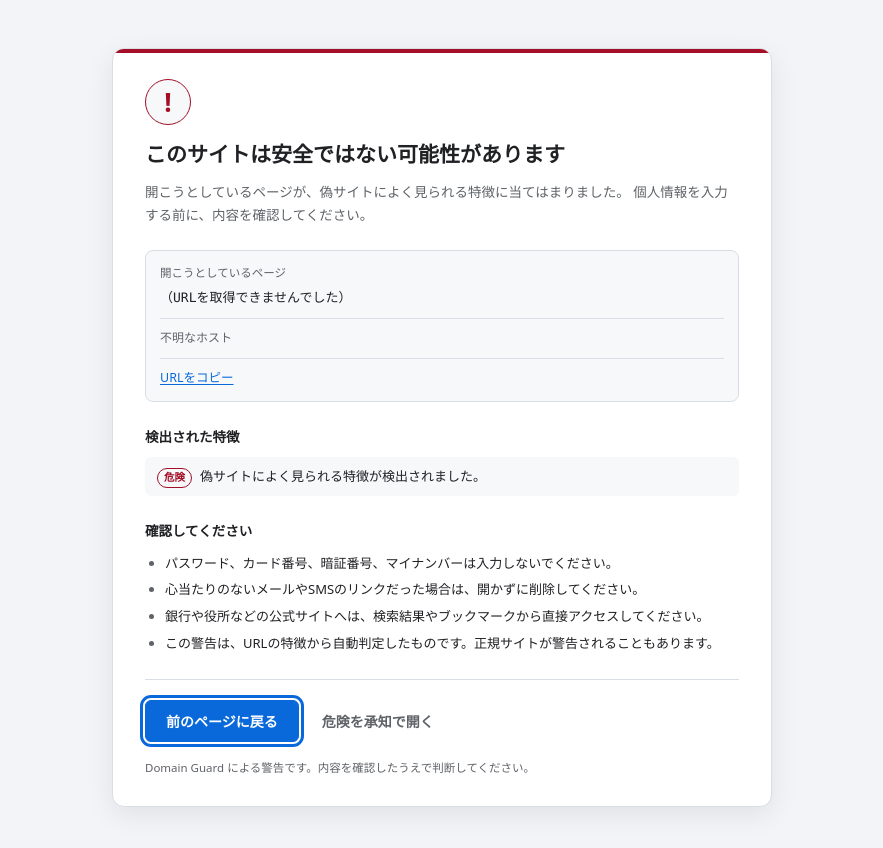
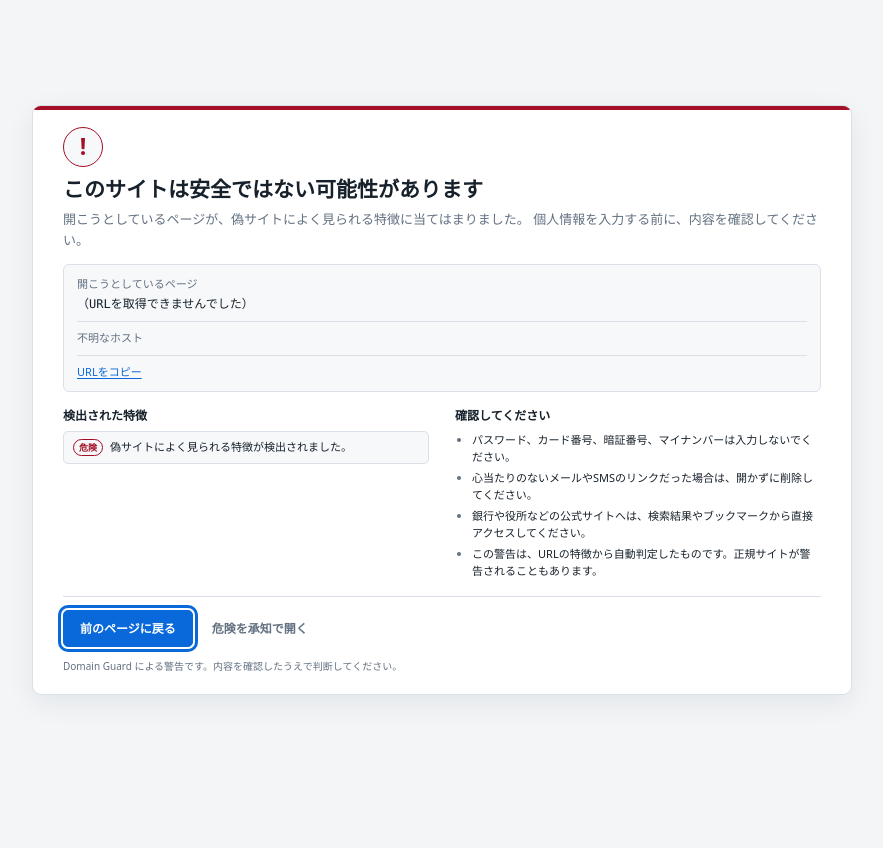
Before and after one commit to akiy2009/domain-guard, a website with bundled scripts: page warning/warning.html in a window 1280 px wide. Shown: the whole page, without its empty margins (198-1081 px from the left). After the commit the page ends 800 px from the top, so only its background shows below. Built offline with nearby package versions, Linux system fonts and the light colour scheme; some packages are replaced by stand-ins of ours.

Commit message:
Fit warning screen to viewport without desktop scrolling

```diff
--- a/warning/warning.css
+++ b/warning/warning.css
@@ -1,370 +1,138 @@
 :root {
-  color-scheme: light dark;
-
-  --bg: #f2f4f7;
+  color-scheme: light;
+  --bg: #f3f5f7;
   --card: #ffffff;
-  --text: #202124;
-  --muted: #5f6368;
-  --border: #d8dee4;
+  --text: #17212b;
+  --muted: #637181;
+  --border: #d9e0e7;
   --subtle: #f6f8fa;
-
-  --accent: #0969da;
-  --on-accent: #ffffff;
-  --header: #263238;
-  --on-header: #ffffff;
-
-  --safe: #1a7f37;
-  --low: #9a6700;
-  --medium: #bc4c00;
-  --high: #cf222e;
-  --danger: #a40e26;
+  --accent: #1769aa;
+  --safe: #21845b;
+  --low: #a36b12;
+  --medium: #bd5a21;
+  --high: #c33c46;
+  --danger: #982b36;
 }
-
 :root[data-theme="dark"] {
-  --bg: #101418;
-  --card: #1b2127;
-  --text: #e6edf3;
-  --muted: #9aa7b4;
-  --border: #333d47;
-  --subtle: #232b33;
+  color-scheme: dark;
+  --bg: #11171d;
+  --card: #1b232b;
+  --text: #edf2f7;
+  --muted: #a4b0bc;
+  --border: #35414d;
+  --subtle: #232d37;
 }
-
-* {
-  box-sizing: border-box;
-  margin: 0;
-  padding: 0;
-}
-
+* { box-sizing: border-box; margin: 0; padding: 0; }
+html { min-height: 100%; }
 body {
   min-height: 100vh;
+  min-height: 100svh;
   display: flex;
   justify-content: center;
-  align-items: flex-start;
-  padding: 48px 16px;
+  align-items: center;
+  padding: clamp(12px, 2.5vh, 26px) 16px;
   background: var(--bg);
   color: var(--text);
   font-family: "Hiragino Sans", "Yu Gothic UI", "Meiryo", system-ui, -apple-system, sans-serif;
   font-size: 14px;
-  line-height: 1.75;
+  line-height: 1.6;
 }
-
 .page {
-  width: 100%;
-  max-width: 660px;
-  padding: 0 32px 28px;
+  width: min(100%, 820px);
+  padding: 0 30px 20px;
   background: var(--card);
   border: 1px solid var(--border);
-  border-radius: 12px;
+  border-radius: 9px;
   overflow: hidden;
-  box-shadow: 0 8px 28px rgb(0 0 0 / 8%);
+  box-shadow: 0 8px 28px rgb(20 34 48 / 7%);
+  display: grid;
+  grid-template-columns: minmax(0, 1fr) minmax(0, 1fr);
+  column-gap: 26px;
+  align-content: start;
 }
-
-.bar {
-  height: 4px;
-  margin: 0 -32px 26px;
-  background: var(--danger);
+.bar, .alert-icon, h1, .lead, .target, .actions, .foot { grid-column: 1 / -1; }
+.bar { height: 4px; margin: 0 -30px 17px; background: var(--danger); }
+.alert-icon {
+  display: flex; align-items: center; justify-content: center;
+  width: 40px; height: 40px; margin-bottom: 8px;
+  border-radius: 50%; background: var(--subtle);
+  border: 1px solid var(--danger); color: var(--danger);
+  font-size: 23px; font-weight: 800; line-height: 1;
 }
-
-.alert-icon {
-  display: flex;
-  align-items: center;
-  justify-content: center;
-  width: 46px;
-  height: 46px;
-  margin-bottom: 14px;
-  border-radius: 50%;
-  background: var(--subtle);
-  border: 1px solid var(--danger);
-  color: var(--danger);
-  font-size: 26px;
-  font-weight: 800;
-  line-height: 1;
+h1 { margin-bottom: 5px; font-size: clamp(18px, 2.2vw, 21px); font-weight: 750; line-height: 1.4; }
+.lead { margin-bottom: 13px; color: var(--muted); font-size: 13px; }
+.target {
+  margin-bottom: 14px; padding: 10px 13px;
+  background: var(--subtle); border: 1px solid var(--border); border-radius: 6px;
 }
-
-h1 {
-  margin-bottom: 10px;
-  font-size: 21px;
-  font-weight: 700;
-  line-height: 1.5;
-}
-
-.lead {
-  margin-bottom: 22px;
-  color: var(--muted);
-  font-size: 13.5px;
-}
-
-.target {
-  margin-bottom: 24px;
-  padding: 12px 14px;
-  background: var(--subtle);
-  border: 1px solid var(--border);
-  border-radius: 8px;
-}
-
-.label {
-  margin-bottom: 4px;
-  color: var(--muted);
-  font-size: 11.5px;
-}
-
-.url {
-  color: var(--text);
-  font-family: ui-monospace, "Cascadia Mono", Consolas, monospace;
-  font-size: 13px;
-  word-break: break-all;
-}
-
-.meta {
-  display: flex;
-  align-items: center;
-  gap: 10px;
-  margin-top: 8px;
-  padding-top: 8px;
-  border-top: 1px solid var(--border);
-  font-size: 12px;
-}
-
-.host {
-  color: var(--muted);
-  word-break: break-all;
-}
-
-.score {
-  margin-left: auto;
-  color: var(--danger);
-  font-weight: 700;
-  white-space: nowrap;
-}
-
-.target-extra {
-  margin-top: 8px;
-  padding-top: 8px;
-  border-top: 1px dashed var(--border);
-  color: var(--muted);
-  font-size: 12px;
-}
-
-.target-extra p + p {
-  margin-top: 2px;
-}
-
-.target-actions {
-  display: flex;
-  align-items: center;
-  flex-wrap: wrap;
-  gap: 14px;
-  margin-top: 10px;
-  padding-top: 8px;
-  border-top: 1px solid var(--border);
-}
-
-.link-btn {
-  padding: 0;
-  background: none;
-  border: none;
-  color: var(--accent);
-  font: inherit;
-  font-size: 12.5px;
-  text-decoration: underline;
-  text-underline-offset: 2px;
-  cursor: pointer;
-}
-
-.link-btn:hover {
-  text-decoration-thickness: 2px;
-}
-
-.link-btn:focus-visible {
-  outline: 2px solid var(--accent);
-  outline-offset: 3px;
-  border-radius: 3px;
-}
-
-.copy-status {
-  color: var(--safe);
-  font-size: 12px;
-}
-
-.copy-status.error {
-  color: var(--danger);
-}
-
-.section {
-  margin-bottom: 24px;
-}
-
-.section h2 {
-  margin-bottom: 8px;
-  font-size: 13.5px;
-  font-weight: 700;
-}
-
-.reasons {
-  display: flex;
-  flex-direction: column;
-  gap: 6px;
-  list-style: none;
-}
-
-.reasons li {
-  display: flex;
-  align-items: baseline;
-  gap: 8px;
-  padding: 8px 12px;
-  background: var(--subtle);
-  border-radius: 6px;
-  font-size: 13px;
-}
-
-.reason-badge {
-  flex-shrink: 0;
-  min-width: 2.6em;
-  padding: 1px 6px;
-  border: 1px solid currentcolor;
-  border-radius: 999px;
-  font-size: 10.5px;
-  font-weight: 700;
-  line-height: 1.5;
-  text-align: center;
-}
-
+.label { margin-bottom: 3px; color: var(--muted); font-size: 11px; }
+.url { color: var(--text); font-family: ui-monospace, "Cascadia Mono", Consolas, monospace; font-size: 12px; overflow-wrap: anywhere; }
+.meta { display: flex; align-items: center; gap: 10px; margin-top: 7px; padding-top: 7px; border-top: 1px solid var(--border); font-size: 11px; }
+.host { color: var(--muted); overflow-wrap: anywhere; }
+.score { margin-left: auto; color: var(--danger); font-weight: 750; white-space: nowrap; }
+.target-extra { margin-top: 7px; padding-top: 7px; border-top: 1px dashed var(--border); color: var(--muted); font-size: 11px; overflow-wrap: anywhere; }
+.target-extra p + p { margin-top: 2px; }
+.target-actions { display: flex; align-items: center; flex-wrap: wrap; gap: 13px; margin-top: 8px; padding-top: 7px; border-top: 1px solid var(--border); }
+.link-btn { padding: 0; background: none; border: none; color: var(--accent); font: inherit; font-size: 11px; text-decoration: underline; text-underline-offset: 2px; cursor: pointer; }
+.link-btn:hover { text-decoration-thickness: 2px; }
+.link-btn:focus-visible { outline: 2px solid var(--accent); outline-offset: 3px; border-radius: 3px; }
+.copy-status { color: var(--safe); font-size: 11px; }
+.copy-status.error { color: var(--danger); }
+.section { min-width: 0; margin-bottom: 13px; }
+.section h2 { margin-bottom: 6px; font-size: 12px; font-weight: 750; }
+.reasons { display: flex; flex-direction: column; gap: 5px; list-style: none; }
+.reasons li { display: flex; align-items: flex-start; gap: 7px; padding: 7px 9px; background: var(--subtle); border: 1px solid var(--border); border-radius: 5px; font-size: 11px; line-height: 1.5; }
+.reason-badge { flex-shrink: 0; min-width: 2.6em; padding: 1px 5px; border: 1px solid currentColor; border-radius: 999px; font-size: 9px; font-weight: 750; line-height: 1.5; text-align: center; }
 .reasons li.danger .reason-badge { color: var(--danger); }
 .reasons li.high .reason-badge { color: var(--high); }
 .reasons li.medium .reason-badge { color: var(--medium); }
 .reasons li.low .reason-badge { color: var(--low); }
 .reasons li.info .reason-badge { color: var(--muted); }
-
-.reason-text {
-  min-width: 0;
-  word-break: break-word;
+.reason-text { min-width: 0; overflow-wrap: anywhere; }
+.tips ul { padding-left: 17px; font-size: 11px; line-height: 1.55; }
+.tips li { margin-bottom: 4px; }
+.tips li::marker { color: var(--muted); }
+.actions { display: flex; align-items: center; flex-wrap: wrap; gap: 12px; padding-top: 13px; border-top: 1px solid var(--border); }
+.btn { padding: 8px 16px; border: 1px solid var(--border); border-radius: 5px; background: var(--card); color: var(--text); font: inherit; font-size: 12px; font-weight: 650; cursor: pointer; }
+.btn:hover { filter: brightness(.96); }
+.btn:focus-visible { outline: 3px solid var(--accent); outline-offset: 2px; }
+.btn:disabled { opacity: .6; cursor: default; }
+.btn.primary { background: var(--accent); border-color: var(--accent); color: #fff; }
+.btn.text { padding: 8px 6px; background: none; border-color: transparent; color: var(--muted); }
+.btn.text:hover { text-decoration: underline; }
+.btn.danger { background: var(--danger); border-color: var(--danger); color: #fff; }
+.confirm { grid-column: 1 / -1; margin-top: 12px; padding: 12px 14px; background: var(--subtle); border: 1px solid var(--danger); border-radius: 6px; }
+.confirm h2 { margin-bottom: 5px; font-size: 13px; font-weight: 750; }
+.confirm p { color: var(--muted); font-size: 11px; }
+.confirm-actions { display: flex; flex-wrap: wrap; gap: 9px; margin-top: 10px; }
+.foot { margin-top: 11px; color: var(--muted); font-size: 10px; }
+@media (max-width: 680px) {
+  body { align-items: flex-start; padding: 12px 10px; }
+  .page { display: block; padding: 0 18px 18px; border-radius: 7px; }
+  .bar { margin-right: -18px; margin-left: -18px; }
+  .section { margin-bottom: 16px; }
+  .actions .btn.primary { flex: 1 1 100%; }
 }
-
-.tips ul {
-  padding-left: 20px;
-  font-size: 13px;
+@media (max-height: 760px) and (min-width: 681px) {
+  body { padding-top: 8px; padding-bottom: 8px; }
+  .page { padding-bottom: 12px; }
+  .bar { margin-bottom: 11px; }
+  .alert-icon { width: 34px; height: 34px; margin-bottom: 5px; font-size: 20px; }
+  h1 { font-size: 18px; margin-bottom: 3px; }
+  .lead { margin-bottom: 9px; font-size: 12px; }
+  .target { margin-bottom: 9px; padding: 8px 10px; }
+  .section { margin-bottom: 8px; }
+  .reasons { gap: 3px; }
+  .reasons li { padding: 5px 7px; }
+  .tips ul { line-height: 1.4; }
+  .tips li { margin-bottom: 2px; }
+  .actions { padding-top: 9px; }
+  .foot { margin-top: 7px; }
 }
-
-.tips li {
-  margin-bottom: 4px;
+@media (max-width: 380px) {
+  .page { padding-right: 14px; padding-left: 14px; }
+  .bar { margin-right: -14px; margin-left: -14px; }
+  .meta { align-items: flex-start; flex-direction: column; gap: 3px; }
+  .score { margin-left: 0; }
 }
-
-.tips li::marker {
-  color: var(--muted);
-}
-
-.actions {
-  display: flex;
-  align-items: center;
-  flex-wrap: wrap;
-  gap: 14px;
-  padding-top: 20px;
-  border-top: 1px solid var(--border);
-}
-
-.btn {
-  padding: 10px 20px;
-  border: 1px solid var(--border);
-  border-radius: 6px;
-  background: var(--card);
-  color: var(--text);
-  font-family: inherit;
-  font-size: 14px;
-  font-weight: 600;
-  cursor: pointer;
-}
-
-.btn:hover {
-  filter: brightness(0.96);
-}
-
-.btn:focus-visible {
-  outline: 3px solid var(--accent);
-  outline-offset: 2px;
-}
-
-.btn:disabled {
-  opacity: 0.6;
-  cursor: default;
-}
-
-.btn.primary {
-  background: var(--accent);
-  border-color: var(--accent);
-  color: var(--on-accent);
-}
-
-.btn.text {
-  padding: 10px 8px;
-  background: none;
-  border-color: transparent;
-  color: var(--muted);
-}
-
-.btn.text:hover {
-  text-decoration: underline;
-}
-
-.btn.danger {
-  background: var(--danger);
-  border-color: var(--danger);
-  color: #ffffff;
-}
-
-.confirm {
-  margin-top: 16px;
-  padding: 14px 16px;
-  background: var(--subtle);
-  border: 1px solid var(--danger);
-  border-radius: 8px;
-}
-
-.confirm h2 {
-  margin-bottom: 6px;
-  font-size: 14px;
-  font-weight: 700;
-}
-
-.confirm p {
-  color: var(--muted);
-  font-size: 12.5px;
-}
-
-.confirm-actions {
-  display: flex;
-  flex-wrap: wrap;
-  gap: 10px;
-  margin-top: 12px;
-}
-
-.foot {
-  margin-top: 16px;
-  color: var(--muted);
-  font-size: 11.5px;
-}
-
-@media (max-width: 480px) {
-  body {
-    padding: 16px 10px;
-  }
-
-  .page {
-    padding: 0 20px 22px;
-    border-radius: 8px;
-  }
-
-  .bar {
-    margin-right: -20px;
-    margin-left: -20px;
-  }
-
-  .actions .btn.primary {
-    flex: 1 1 100%;
-  }
-}
-
-@media (prefers-reduced-motion: reduce) {
-  * {
-    transition: none !important;
-  }
-}
+@media (prefers-reduced-motion: reduce) { *, *::before, *::after { transition: none !important; } }
```
